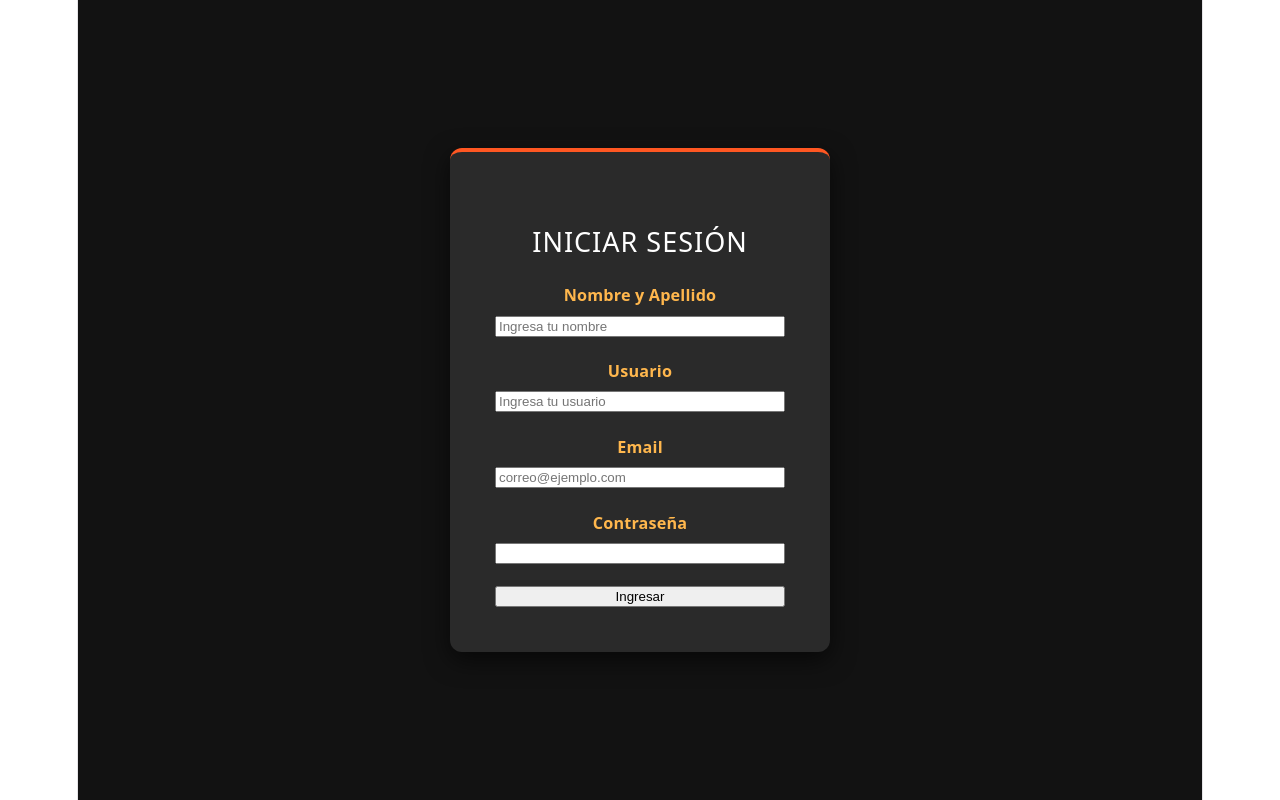
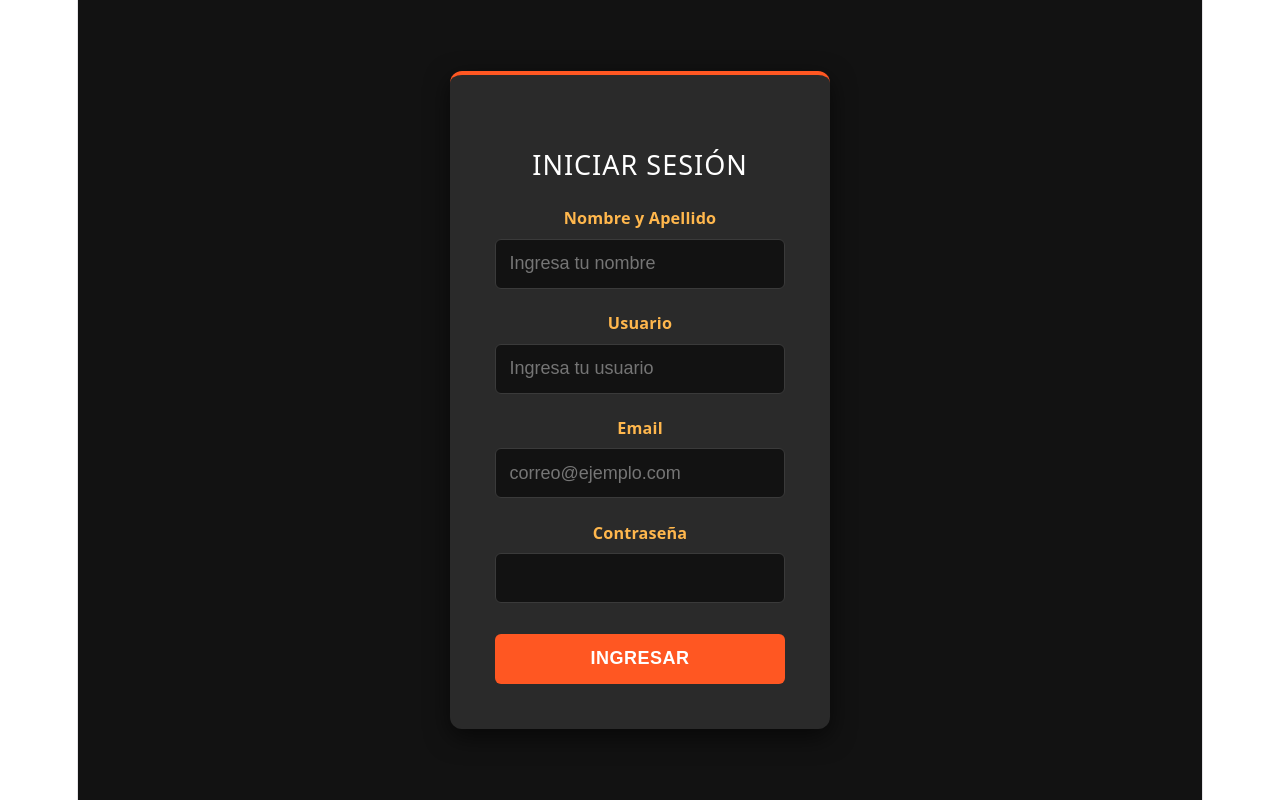
Before and after one commit to mateobaudracco22/ImpactoFitness, a React (Vite) app: page / in a window 1280 px wide. Built offline with nearby package versions, Linux system fonts and the light colour scheme.

Commit message:
Campos espaciados, estilizados, botón de Ingresar estilizado

```diff
--- a/src/estilos/login.css
+++ b/src/estilos/login.css
@@ -42,3 +42,34 @@
     color: #FFB74D;
     font-weight: 600;
 }
+
+.campo input {
+    padding: 0.75rem;
+    border-radius: 6px;
+    border: 1px solid #3A3A3A;
+    background-color: #121212;
+    color: #FFFFFF;
+    font-size: 1rem;
+    outline: none;
+    transition: border-color 0.3s ease, box-shadow 0.3s ease;
+}
+
+.campo input:focus {
+    border-color: #FF9800;
+    box-shadow: 0 0 5px rgba(255, 152, 0, 0.4);
+}
+
+.formulario-login button {
+    margin-top: 0.5rem;
+    padding: 0.8rem;
+    background-color: #FF5722;
+    color: #FFFFFF;
+    border: none;
+    border-radius: 6px;
+    font-size: 1rem;
+    font-weight: bold;
+    cursor: pointer;
+    text-transform: uppercase;
+    letter-spacing: 0.5px;
+    transition: background-color 0.3s ease, transform 0.1s ease;
+}
```
